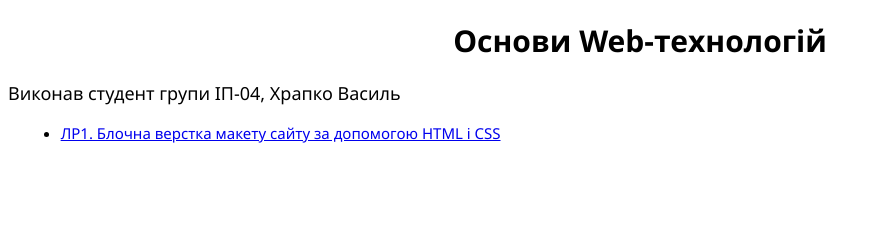
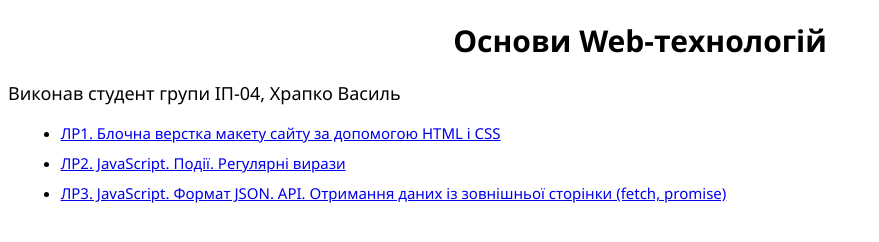
Before and after one commit to KhrapkoVasyl/web-basics, a plain HTML site: page index.html in a window 1280 px wide. Shown: the whole page, without its empty margins (0-879 px from the left). Drawn offline with Linux system fonts and the light colour scheme.

Commit message:
add navigation links for lab2 and lab3

```diff
--- a/index.html
+++ b/index.html
@@ -31,6 +31,17 @@
               >ЛР1. Блочна верстка макету сайту за допомогою HTML і CSS</a
             >
           </li>
+          <li>
+            <a href="lab2/index.html"
+              >ЛР2. JavaScript. Події. Регулярні вирази</a
+            >
+          </li>
+          <li>
+            <a href="lab3/index.html"
+              >ЛР3. JavaScript. Формат JSON. API. Отримання даних із зовнішньої
+              сторінки (fetch, promise)</a
+            >
+          </li>
         </ul>
       </main>
     </div>
```
